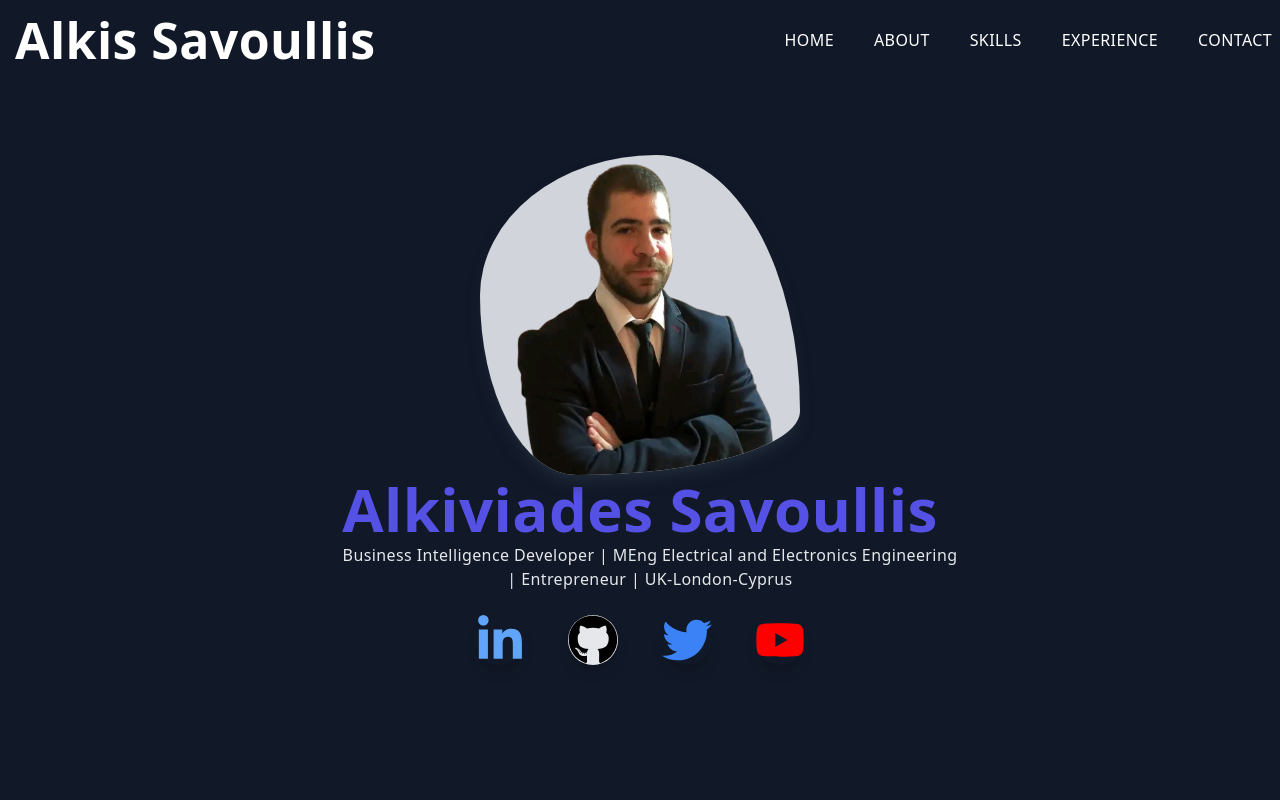
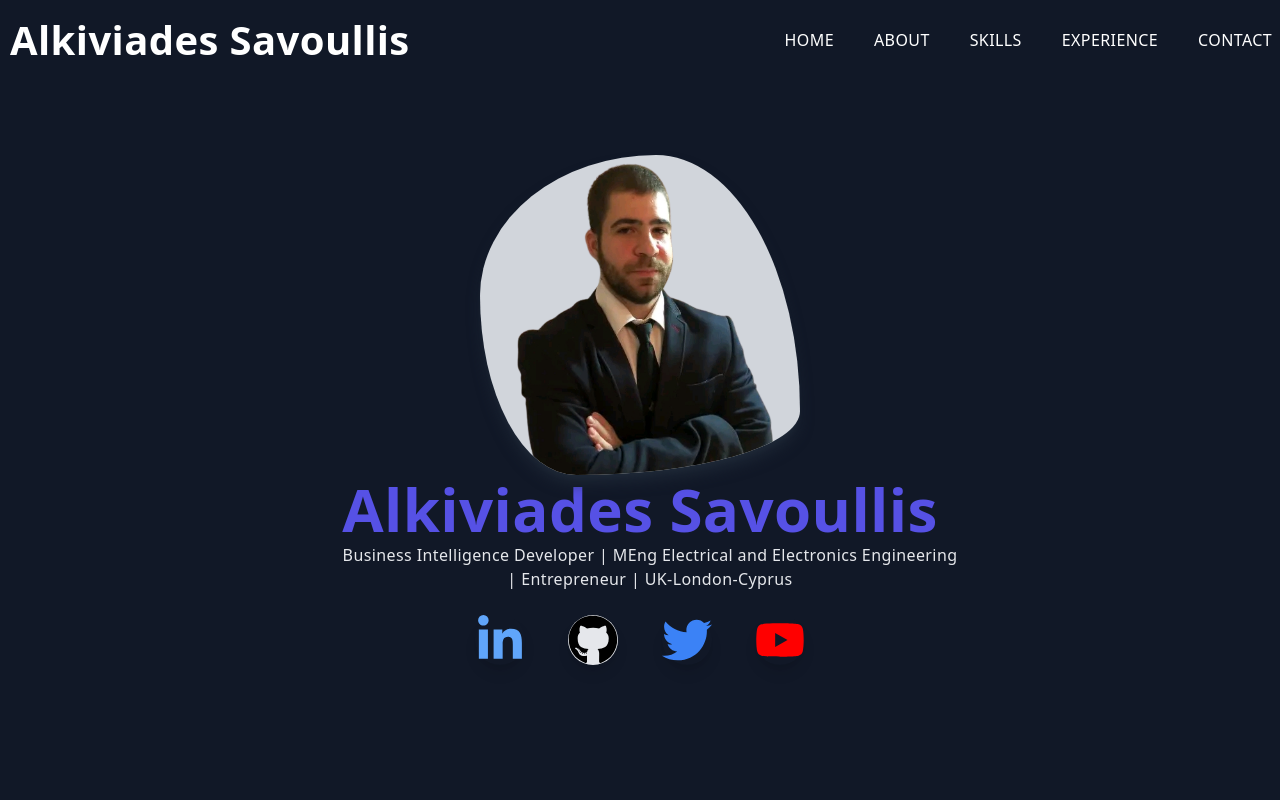
Before and after one commit to brilliantmakanju/Portfolio, a Next.js app: page / in a window 1280 px wide. Shown: the top 800 px of the page. Built offline with nearby package versions, Linux system fonts and the light colour scheme.

Commit message:
Styled the scroll bar, change nav name font

```diff
--- a/component/Nav.jsx
+++ b/component/Nav.jsx
@@ -37,12 +37,12 @@ const Nav = () => {
 
     return (
         <nav className={`  ease-in duration-100 bg-gray-900 transition-colors ${fixed ? "fixed w-full h-20 shadow-md z-[100]  bg-gray-900 shadow-gray-900  border-b-2 border-[black]" : " fixed w-full h-20 z-[100] "} `}>
-            <div className='flex text-white justify-between items-center w-full h-full pl-[15px] px-2 2xl:px-16 '>
-                <h2 className=' text-[30px] md:text-[30px] lg:text-[40px] xl:text-[50px] ' >
-                    Alkis Savoullis
+            <div className='flex text-white justify-between items-center w-full h-full pl-[10px] px-2 2xl:px-16 '>
+                <h2 className=' text-[30px] md:text-[30px] lg:text-[33px] xl:text-[40px] ' >
+                    Alkiviades Savoullis
                 </h2>
                 <div>
-                    <ul className={` ${fixed ? " hidden md:flex text-white" : " hidden md:flex"}`}>
+                    <ul className={` ${fixed ? " hidden md:flex text-white" : " hidden md:flex"} md:hidden lg:flex`}>
                         <Link
                             href='/#intro'
                             prefetch={false}
@@ -97,7 +97,7 @@ const Nav = () => {
                     </ul>
                 </div>
 
-                <div className={`text-white  md:hidden`} onClick={() => handleMobile()}>
+                <div className={`text-white  lg:hidden`} onClick={() => handleMobile()}>
                     <AiOutlineMenu size={35} />
                 </div>
             </div>
@@ -112,7 +112,7 @@ const Nav = () => {
                         </div>
                         <div className='flex justify-between items-center w-full h-full mt-[20px] ' >
                             <h2>
-                                Alkis Savoullis
+                                Alkiviades Savoullis
                             </h2>
                         </div>
                         <div className='border-b border-gray-300 py-4'>
@@ -143,7 +143,7 @@ const Nav = () => {
                                     </li>
                                 </Link>
                                 <Link
-                                    href='/#skills'
+                                    href='/#skill'
                                     prefetch={false}
                                     onClick={(() => setMobile(false))}
                                 >
--- a/component/Skills.jsx
+++ b/component/Skills.jsx
@@ -5,7 +5,7 @@ const Image = dynamic(() => import("next/image"))
 
 const Skills = () => {
     return (
-        <div className='w-screen mb-0 bg-gray-900 pb-32 h-auto mx-auto  md:pt-[15em] lg:pt-[15em] xl:pt-[19em] md:px-6 px-7 lg:px-6 ' id='skill'>
+        <div className='w-screen mb-0 bg-gray-900 pb-32 h-auto mx-auto  md:pt-[2em] lg:pt-[5em] xl:pt-[1em] md:px-6 px-7 lg:px-6 ' id='skill'>
             <div className='max-w-[1240px] mx-auto justify-center h-auto pt-32 ' >
                 <p className='text-xl tracking-widest uppercase text-[#5e51e5] ' >Skills</p>
                 <h3 className='my-5 text-gray-400 text-2xl ' >Technical Skills</h3>
--- a/public/Global.css
+++ b/public/Global.css
@@ -7,9 +7,29 @@ html {
   scroll-behavior: smooth;
 }
 
+html::-webkit-scrollbar{
+  width: 10px;
+  background-color: rgb(17 24 39 / var(1));
+}
+
+html::-webkit-scrollbar-thumb{
+  background-color: #d1d5db !important;
+}
+
+html::-webkit-scrollbar-thumb-track{
+  background-color: rgb(17 24 39 / var(1)) !important;
+}
+
+
+
+
 @layer base {
+  html{
+    @apply scrollbar-thumb-gray-300;
+  }
+
   body {
-    @apply bg-gray-900 text-[#242525] tracking-wide;
+    @apply bg-gray-900 text-[#242525] tracking-wide ;
   }
 
   h1,
@@ -114,6 +134,41 @@ input{
 
 
 
+.text-sphere{
+  top:0;
+  left: 0;
+  width: 100%;
+  height: 100vh;
+  margin: auto;
+  display: flex;
+  margin-top: 100px;
+  user-select: none;
+  position: relative;
+  align-items: center;
+  background-color: blue;
+  justify-content: center;
+}
+
+.tagcloud{
+  top: 0;
+  left: 0;
+  font-size: 1.5em;
+  font-weight: 700;
+  display: inline-block;
+  letter-spacing: 0.00625em;
+  transition: .5s ease-in-out;
+}
+
+.tagcloud--item{
+  color: yellow;
+  text-transform: capitalize;
+}
+
+.tagcloud--item:hover{
+  color: darkblue;
+}
+
+
 
 /* .box1{
     animation: grow1 2s infinite ease-in-out;
```
Also changed, not shown: Help.txt.
